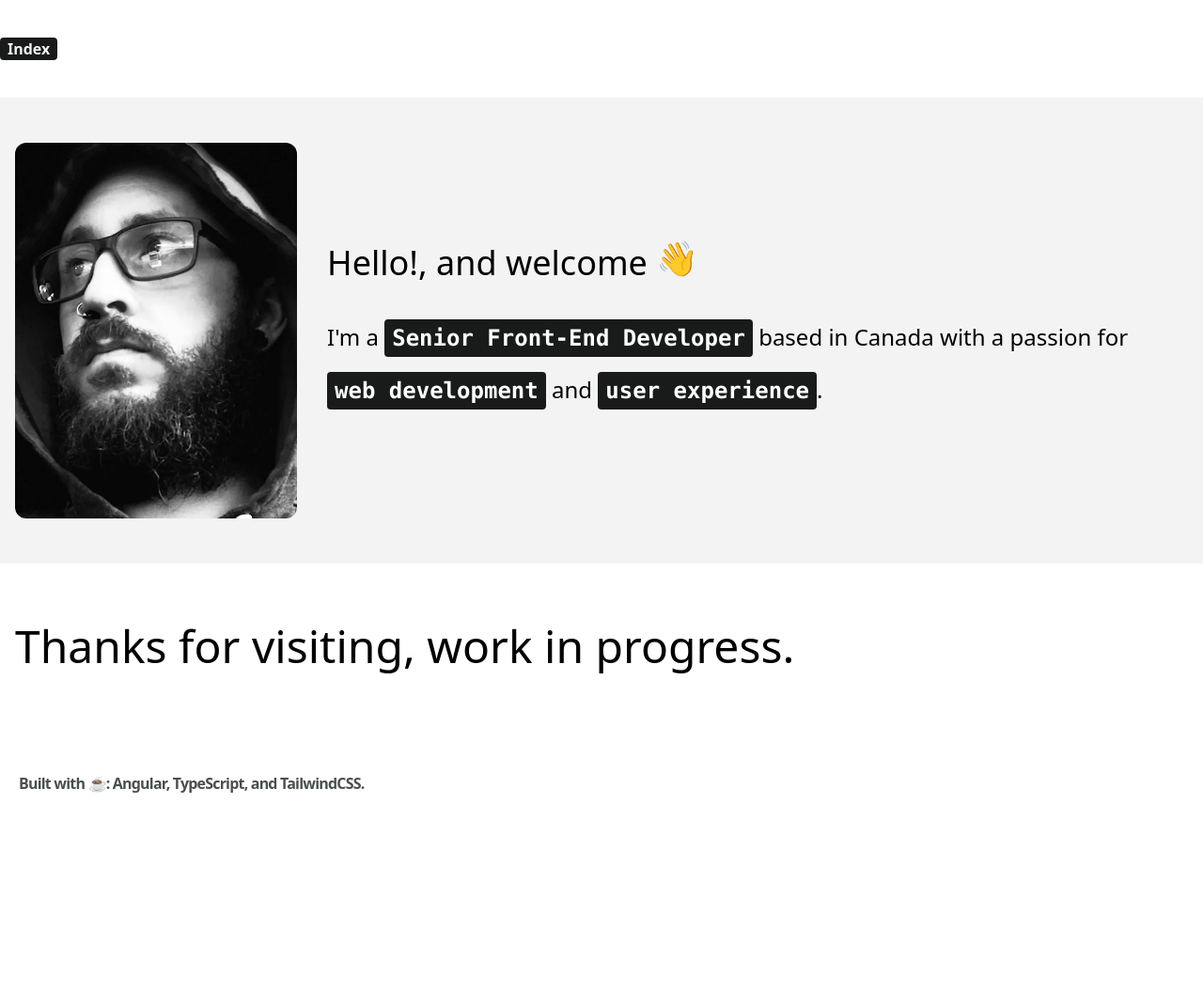
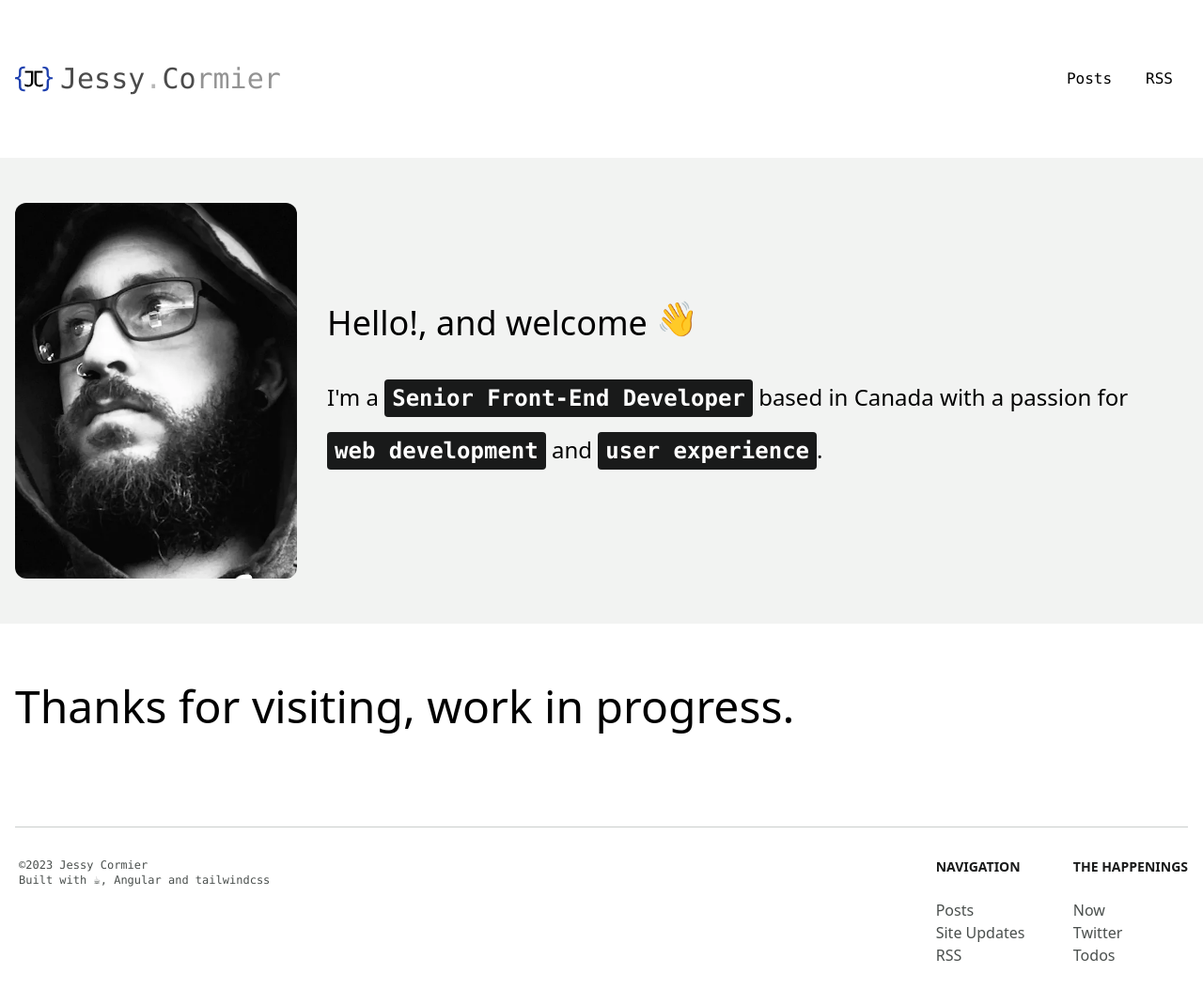
Before and after one commit to jessycormier/jessyco-website-angular, an Angular app: page / in a window 1280 px wide. Shown: the whole page at 94% size. Before the commit the page ends 956 px from the top, so only its background shows below. Built offline with nearby package versions, Linux system fonts and the light colour scheme.

Commit message:
add components and update home page.

```diff
--- a/src/app/app.component.html
+++ b/src/app/app.component.html
@@ -1,53 +1,105 @@
-<div class="flex items-center content-between">
-  <nav class="rounded-md w-full my-10">
-      <ol class="list-reset flex">
-          <li
-              [ngClass]="{ 'dark:bg-gray-50 dark:text-gray-900 bg-gray-900 text-gray-50 font-bold px-2 rounded': true }">
-              Index
-          </li>
-          <!-- <li><span class="text-gray-500 mx-2">/</span></li>
+<app-skip-to-main />
 
-          <li class="dark:bg-gray-50 dark:text-gray-900 bg-gray-900 text-gray-50 font-bold px-2 rounded">
-              You're Here Link
-          </li> -->
-      </ol>
-  </nav>
-  <!-- <button (click)="onToggleThemeClick()"
-      class="cursor-pointer w-10 h-10 p-3 rounded bg-gray-200 dark:bg-gray-700 hover:bg-gray-400 dark:hover:bg-gray-600 transition-colors">
-      <ng-container *ngIf="themeSwitcher.themeMode.value === ThemeMode.Light">
-          <svg xmlns="http://www.w3.org/2000/svg" viewBox="0 0 24 24" fill="currentColor" stroke="currentColor"
-              class="w-4 h-4 text-gray-800 dark:text-gray-200">
-              <path stroke-linecap="round" stroke-linejoin="round" stroke-width="2"
-                  d="M12 3v1m0 16v1m9-9h-1M4 12H3m15.364 6.364l-.707-.707M6.343 6.343l-.707-.707m12.728 0l-.707.707M6.343 17.657l-.707.707M16 12a4 4 0 11-8 0 4 4 0 018 0z">
-              </path>
-          </svg>
-      </ng-container>
-      <ng-container *ngIf="themeSwitcher.themeMode.value === ThemeMode.Dark">
-          <svg xmlns="http://www.w3.org/2000/svg" viewBox="0 0 24 24" fill="currentColor" stroke="currentColor"
-              class="w-4 h-4 text-gray-800 dark:text-gray-200">
-              <path stroke-linecap="round" stroke-linejoin="round" stroke-width="2"
-                  d="M20.354 15.354A9 9 0 018.646 3.646 9.003 9.003 0 0012 21a9.003 9.003 0 008.354-5.646z"></path>
-          </svg>
-      </ng-container>
-  </button> -->
+<div class="container mx-auto px-4">
+  <header class="flex flex-wrap items-center content-between sm:justify-end font-mono my-16 gap-4 sm:gap-0">
+    <app-logo-text />
+    <nav aria-label="main menu" class="grow">
+      <ul class="list-reset flex justify-center sm:justify-end items-center gap-1">
+        <li *ngFor="let navItem of navItems"
+          [class]="isCurrentPage ? 'bg-gray-900 text-gray-50 dark:bg-gray-50 dark:text-gray-900 font-bold px-2 rounded' : 'px-2'">
+          <a class="p-2 my-3" [href]="navItem.route" [class.active]="isCurrentPage"
+            [attr.aria-label]="navItem.ariaDetail" [attr.aria-current]="isCurrentPage ? 'page' : false"
+            [rel]="navItem.external ? 'external' : undefined">
+            {{navItem.title}}
+          </a>
+        </li>
+        <!-- <li>
+          <DarkModeToggle />
+        </li> -->
+      </ul>
+    </nav>
+  </header>
 </div>
 
-
-
-
-<main>
+<main id="main" tabindex="-1" style="outline:transparent">
   <router-outlet></router-outlet>
 </main>
 
+<div class="container mx-auto px-4">
+  <footer class="py-4 sm:py-6 mt-12">
 
+    <hr class="my-6 lg:my-8 border-gray-200 sm:mx-auto dark:border-gray-800 " />
 
+    <div class="md:flex md:justify-between">
+      <div class="mb-6 md:mb-0">
+        <div class="mb-4 text-center hidden">
+          <app-logo-text cssClasses="text-2xl"></app-logo-text>
+        </div>
+        <div class="pl-1 text-xs">
+          <span class="text-gray-700 dark:text-gray-600 font-mono">
+            &copy;{{nowYear}}
+            Jessy Cormier
+            <br />
+            Built with ☕,
+            <a href="https://angular.io">
+              Angular
+            </a>
+            and <a href="https://tailwindcss.com"> tailwindcss </a>
+          </span>
+        </div>
+        <div class="pl-1 text-xs pt-2 flex mt-4 space-x-2 sm:justify-left sm:mt-0">
+          <!-- {#each socialLinks as { href, sr, icon }}
+					<a {href} class="text-gray-700 hover:text-gray-900 dark:hover:text-white cursor-pointer p-1">
+						<svelte:component this={icon} />
+						<span class="sr-only">{sr}</span>
+					</a>
+				{/each} -->
+        </div>
+      </div>
+      <div class="grid grid-cols-2 gap-8 sm:gap-6 sm:grid-cols-2">
+        <div>
+          <h2 class="mb-6 text-sm font-semibold text-gray-900 uppercase dark:text-white">Navigation</h2>
+          <ul class="text-gray-700 dark:text-gray-600">
+            <li>
+              <a href="/posts" class="hover:underline ">Posts</a>
+            </li>
+            <li>
+              <a href="/posts/category/site-update" class="hover:underline">Site Updates</a>
+            </li>
+            <li>
+              <a href="/rss.xml" class="hover:underline">RSS</a>
+            </li>
+          </ul>
+        </div>
+        <div>
+          <h2 class="mb-6 text-sm font-semibold text-gray-900 uppercase dark:text-white">The Happenings</h2>
+          <ul class="text-gray-700 dark:text-gray-600">
+            <li>
+              <a href="/now" class="hover:underline">Now</a>
+            </li>
+            <li>
+              <a href="https://twitter.com/jessycormier" class="hover:underline">Twitter</a>
+            </li>
+            <li>
+              <a href="/todos" class="hover:underline">Todos</a>
+            </li>
+          </ul>
+        </div>
 
-<footer class='text-gray-700'>
-  <div class="container mx-auto px-5">
-    <div class="py-28 flex flex-col lg:flex-row items-center">
-      <span class="font-bold tracking-tighter leading-tight text-center lg:text-left mb-10 lg:mb-0 lg:pr-4 lg:w-1/2">
-        Built with ☕: Angular, TypeScript, and TailwindCSS.
-      </span>
+        <!-- <div>
+				<h2 class="mb-6 text-sm font-semibold text-gray-900 uppercase dark:text-white">Legal</h2>
+				<ul class="text-gray-700 dark:text-gray-600">
+					<li class="mb-4">
+						<a href="#" class="hover:underline">Privacy Policy</a>
+					</li>
+					<li>
+						<a href="#" class="hover:underline">Terms &amp; Conditions</a>
+					</li>
+				</ul>
+			</div> -->
+      </div>
     </div>
-  </div>
-</footer>
+
+    <!-- <div class="sm:flex sm:items-center sm:justify-between mt-16" /> -->
+  </footer>
+</div>
--- a/src/app/app.component.ts
+++ b/src/app/app.component.ts
@@ -5,4 +5,42 @@ import { Component } from '@angular/core';
   templateUrl: './app.component.html'
 })
 export class AppComponent {
+  nowYear = new Date().getFullYear();
+
+  isCurrentPage = false;
+  navItems: {
+    title: string;
+    route: string;
+    external?: boolean;
+    ariaDetail?: string;
+  }[] = [
+    {
+      title: 'Posts',
+      route: '/posts',
+      ariaDetail: 'My posts'
+    },
+    {
+      title: 'RSS',
+      route: '/rss.xml',
+      external: true
+    }
+  ];
+
+  // socialLinks = [
+  //   {
+  //     href: 'https://twitter.com/jessycormier',
+  //     sr: 'Twitter page',
+  //     icon: TwitterIcon
+  //   },
+  //   {
+  //     href: 'https://github.com/jessycormier',
+  //     sr: 'GitHub account',
+  //     icon: GitHubIcon
+  //   }
+  // ];
+
+
+
+
+
 }
--- /dev/null
+++ b/src/app/components/skip-to-main/skip-to-main.component.html
@@ -0,0 +1,6 @@
+<a
+	(click)="focusMain($event)"
+	class="flex justify-center opacity-0 focus:opacity-100 bg-gray-500 focus:text-gray-800 transition-all absolute -top-64 focus:top-0 left-0 right-0 z-50"
+	href="#main">
+	Skip to main content
+</a>
--- /dev/null
+++ b/src/app/components/skip-to-main/skip-to-main.component.ts
@@ -0,0 +1,23 @@
+import { Component, Inject } from '@angular/core';
+import { CommonModule, DOCUMENT } from '@angular/common';
+
+@Component({
+  selector: 'app-skip-to-main',
+  standalone: true,
+  imports: [CommonModule],
+  templateUrl: './skip-to-main.component.html',
+  styles: [
+  ]
+})
+export class SkipToMainComponent {
+
+  constructor(
+    @Inject(DOCUMENT) private doc: Document
+  ) { }
+
+  focusMain(event: Event) {
+    event?.preventDefault();
+    this.doc?.querySelector('main')?.focus();
+  }
+
+}
```
Also changed, not shown: src/app/app.module.ts (+9 -2 lines).
